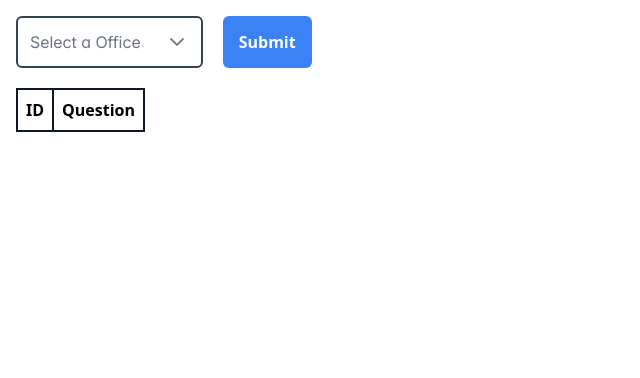
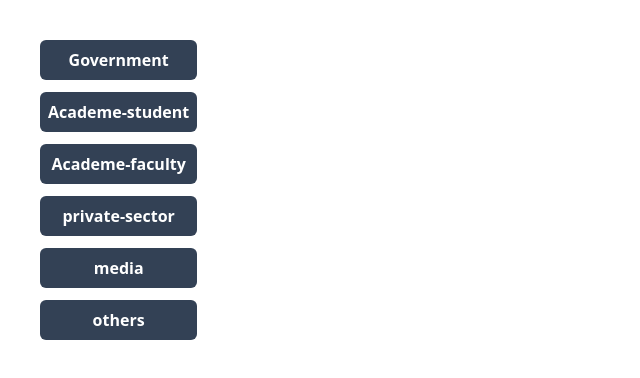
Before and after one commit to KlydeKun/Survey-form, a Next.js app: page /evaluation-form in a window 1280 px wide. Shown: the top 378 px of the page, without its empty margins (0-640 px from the left). Built offline with nearby package versions, Linux system fonts and the light colour scheme.

Commit message:
evaluation-form routes

```diff
--- /dev/null
+++ b/app/evaluation-form/[office]/[part]/[id]/page.tsx
@@ -0,0 +1,23 @@
+"use client";
+
+import { BackButton } from "@/app/evaluation-form/_component/Buttons";
+import { useRouter } from "next/navigation";
+import { Button } from "primereact/button";
+
+export default function Page({ params }: { params: { office: string } }) {
+  const router = useRouter();
+
+  return (
+    <div className="m-10 space-y-3">
+      <h1>Office: {params.office}</h1>
+      <div className="flex gap-10">
+        <BackButton />
+        <Button
+          label="Next"
+          className="bg-blue-900 p-2 text-white"
+          onClick={() => router.push("/evaluation-form/government/part2/1")}
+        />
+      </div>
+    </div>
+  );
+}
--- /dev/null
+++ b/app/evaluation-form/_component/Buttons.tsx
@@ -0,0 +1,29 @@
+"use client";
+
+import { useRouter } from "next/navigation";
+import { Button } from "primereact/button";
+
+export function BackButton() {
+  const router = useRouter();
+  return (
+    <div>
+      <Button
+        label="Back"
+        className="bg-blue-900 p-2 text-white"
+        onClick={() => router.back()}
+      />
+    </div>
+  );
+}
+
+export function NextButton({ handleClick }: { handleClick: () => void }) {
+  return (
+    <div>
+      <Button
+        label="Next"
+        className="bg-blue-900 p-2 text-white"
+        onClick={handleClick}
+      />
+    </div>
+  );
+}
--- /dev/null
+++ b/app/evaluation-form/_component/links.ts
@@ -0,0 +1,26 @@
+interface Links {
+  id: number;
+  route: string;
+}
+
+export const LinkData: Links[] = [
+  {
+    id: 1,
+    route: "/evaluation-form/government/part2/1",
+  },
+  { id: 2,
+    route: "/evaluation-form/government/part2/2"
+  },
+  { id: 3,
+    route: "/evaluation-form/government/part2/3"
+  },
+  { id: 4,
+    route: "/evaluation-form/government/part3/1"
+  },
+  { id: 5,
+    route: "/evaluation-form/government/part3/1"
+  },
+  { id: 6,
+    route: "/evaluation-form/government/part4/1"
+  },
+];
--- a/app/evaluation-form/page.tsx
+++ b/app/evaluation-form/page.tsx
@@ -1,11 +1,36 @@
-import React from "react";
-import DropdownOffice from "./_component/DropdownOffice";
+import Link from "next/link";
+import { Button } from "primereact/button";
 
 export default function SurveyFormPage() {
   return (
-    <div>
-      {/* <TableOne /> */}
-      <DropdownOffice />
+    <div className="flex flex-col gap-3 w-fit p-10">
+      <Link href="evaluation-form/government/part1/1">
+        <Button label="Government" className="bg-slate-700 p-2 text-white w-full" />
+      </Link>
+      <Link href="evaluation-form/academe-student/part1/1">
+        <Button
+          label="Academe-student"
+          className="bg-slate-700 p-2 text-white w-full"
+        />
+      </Link>
+      <Link href="evaluation-form/academe-faculty/part1/1">
+        <Button
+          label="Academe-faculty"
+          className="bg-slate-700 p-2 text-white w-full"
+        />
+      </Link>
+      <Link href="evaluation-form/private-sector/part1/1">
+        <Button
+          label="private-sector"
+          className="bg-slate-700 p-2 text-white w-full"
+        />
+      </Link>
+      <Link href="evaluation-form/media/part1/1">
+        <Button label="media" className="bg-slate-700 p-2 text-white w-full" />
+      </Link>
+      <Link href="evaluation-form/others/part1/1">
+        <Button label="others" className="bg-slate-700 p-2 text-white w-full" />
+      </Link>
     </div>
   );
 }
```
